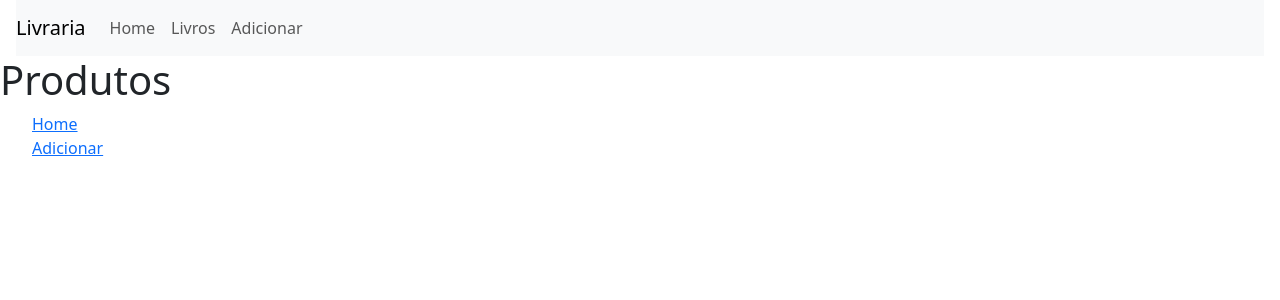
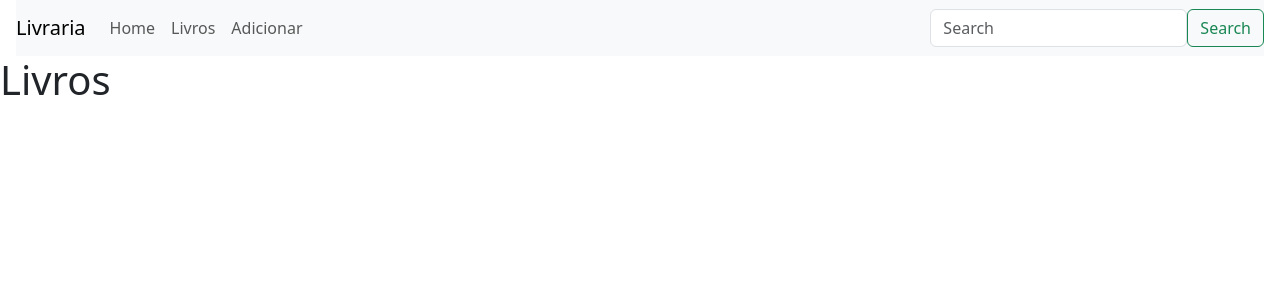
Before and after one commit to ChimiWei/library-project, a Django app: page /list/ in a window 1280 px wide. Shown: the top 300 px of the page. Run offline with Django 4.2, Linux system fonts and the light colour scheme; data that the repository does not hold is empty.

Commit message:
styled book list and static css

```diff
--- a/primeiroapp/static/css/form.css
+++ b/primeiroapp/static/css/form.css
@@ -3,7 +3,7 @@ body {
   font-family: verdana;
 }
 
-#id_title {
+#id_title, #id_isbn, #id_author, #id_description, #id_launch, #id_genre, #id_category, #id_edition, #id_publisher, #id_price {
     display: block;
     width: 100%;
     padding: 0.375rem 0.75rem;
--- a/primeiroapp/templates/primeiroapp/book_list.html
+++ b/primeiroapp/templates/primeiroapp/book_list.html
@@ -27,28 +27,37 @@
               </li>
             </ul>
             </div>
+                <form class="d-flex" method="POST">
+                  <input class="form-control mr-sm-2" type="search" placeholder="Search" aria-label="Search">
+                  <button class="btn btn-outline-success my-2 my-sm-0" type="submit">Search</button>
+                </form>
         </nav>
    </header>
-    <h1> Produtos </h1>
-    <ul>
+        <h1> Livros </h1>
+    <div class="container">
+        <div class="row">
         {% for book in books %}
-        <li> <a href="{% url 'url_update' book.id%}">{{ book.title }} - ${{ book.price}} </a></li>
-    </ul>
-            <ul>
-                <h3> Autor </h3>
-                {% for author in book.author.all %}
-                <li> {{ author.name }}</li>
-                <a href="{% url 'url_update' book.id%}"><button> Editar </button></a>
-                 <a href="{% url 'url_delete' book.id%}"><button> Deletar </button></a>
-                {% endfor %}
-            </ul>
-    {% endfor %}
-    <div>
-        <a href="{% url 'home'%}"> Home </a>
+            <div class="col-3">
+                <div class="card">
+                  <img src="..." class="card-img-top" alt="...">
+                  <div class="card-body">
+                    <h5 class="card-title">{{ book.title }}</h5>
+                    <p class="card-text">${{ book.price}}</p>
+                  </div>
+                  <ul class="list-group list-group-flush">
+                    <h5 class="card-title px-2"> Autores </h5>
+                        {% for author in book.author.all %}
+                        <li class="list-group-item"> {{ author.name }}</li>
+                        {% endfor %}
+                  </ul>
+                  <div class="card-body d-flex justify-content-end">
+                        <a href="{% url 'url_update' book.id%}"><button class="btn btn-outline-primary mx-1"> Editar </button></a>
+                        <a href="{% url 'url_delete' book.id%}"><button class="btn btn-outline-danger"> Deletar </button></a>
+                  </div>
+                </div>
+            </div>
+         {% endfor %}
+        </div>
     </div>
-    <div>
-        <a href="{% url 'url_form'%}"> Adicionar </a>
-    </div>
-
 </body>
 </html>
--- a/primeiroapp/templates/primeiroapp/home.html
+++ b/primeiroapp/templates/primeiroapp/home.html
@@ -36,11 +36,5 @@
         {% endfor %}
 
     </div>
-    <div>
-        <a href="{% url 'url_list'%}"> Livros </a>
-    </div>
-    <div>
-        <a href="{% url 'url_form'%}"> Adicionar </a>
-    </div>
 </body>
 </html>
```
Also changed, not shown: primeiroapp/templates/primeiroapp/form.html (+5 -5 lines).
